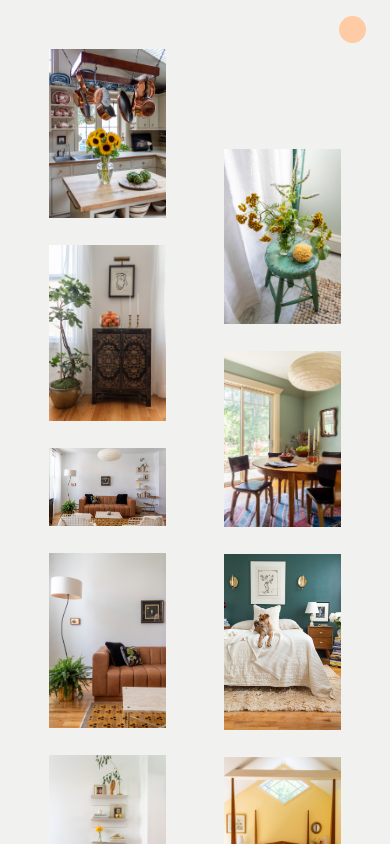
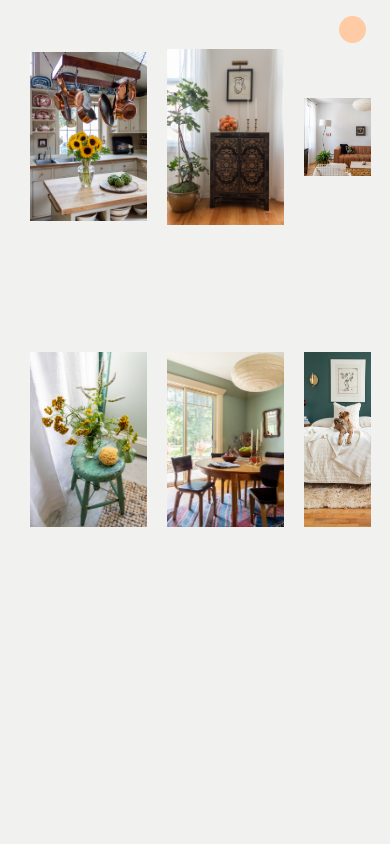
Before and after one commit to izzy1090/edie-templeton-design, a React (Create React App) app: page / in a window 390 px wide. Shown: the top 844 px of the page. Built offline with nearby package versions, Linux system fonts and the light colour scheme.

Commit message:
Started working on mobile design

```diff
--- a/src/styles/images.css
+++ b/src/styles/images.css
@@ -49,3 +49,37 @@
     width: 100%;
     height: 98%;
 }
+
+/* Extra small devices (phones, 600px and down) */
+@media only screen and (max-width: 600px) {
+    .imagesSpreadContainer {
+        display: flex;
+        flex-direction: column;
+        overflow: hidden;
+    }
+
+    .imagesSpreadColumn1  {
+        display: flex;
+        flex-direction: row;
+        overflow-y: scroll;
+        align-items: center;
+    }
+
+    .imagesSpreadColumn2  {
+        display: flex;
+        flex-direction: row;
+        overflow-y: scroll;
+    }
+}
+
+/* Small devices (portrait tablets and large phones, 600px and up) */
+@media only screen and (min-width: 600px) {}
+
+/* Medium devices (landscape tablets, 768px and up) */
+@media only screen and (min-width: 768px) {}
+
+/* Large devices (laptops/desktops, 992px and up) */
+/* @media only screen and (min-width: 992px) {} */
+
+/* Extra large devices (large laptops and desktops, 1200px and up) */
+/* @media only screen and (min-width: 1200px) {} */
```
